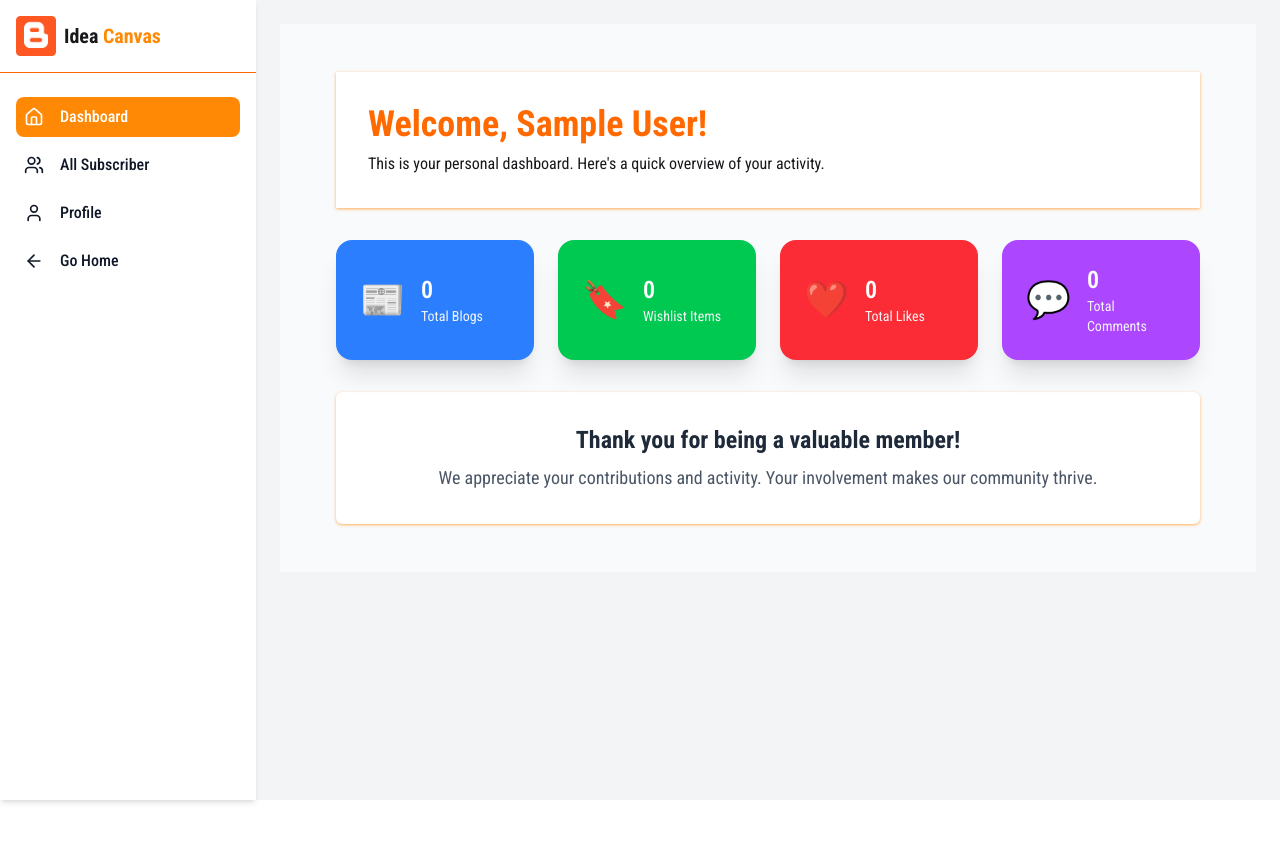
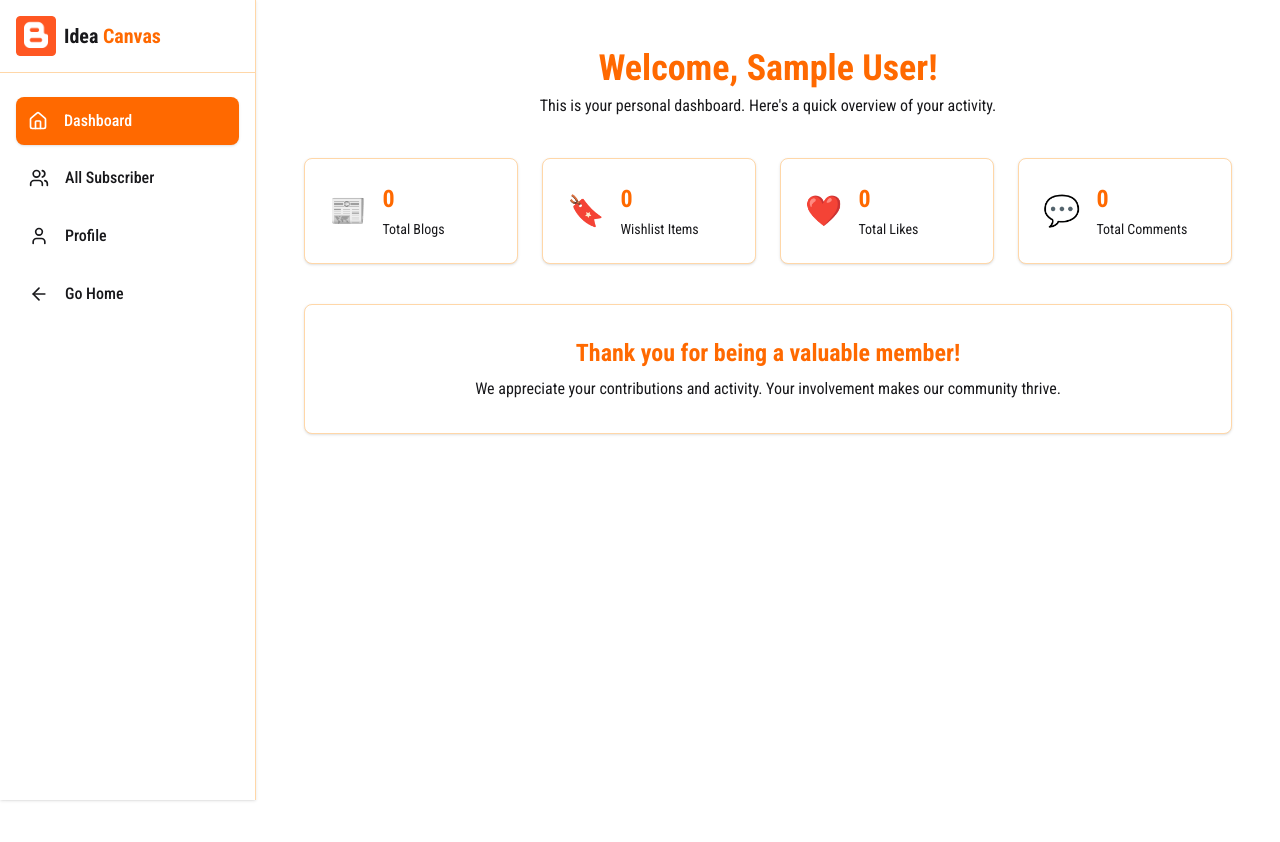
Before and after one commit to SohanurRahman007/assignment-11-idea-canvas-client-polishing, a React (Vite) app: page /dashboard in a window 1280 px wide. Shown: the top 842 px of the page. Before the commit the page ends 800 px from the top, so only its background shows below. Built offline with nearby package versions, Linux system fonts and the light colour scheme; no server answers; sample sign-in values are in the browser's storage.

Commit message:
dashboard theme is now perfect

```diff
--- a/src/components/Navbar/Navbar.jsx
+++ b/src/components/Navbar/Navbar.jsx
@@ -34,6 +34,7 @@ const Navbar = () => {
         await logOut();
         Swal.fire("Logged out!", "You have been logged out.", "success");
       } catch (error) {
+        console.log(error);
         Swal.fire("Error!", "Logout failed.", "error");
       }
     }
--- a/src/layout/Dashboard.jsx
+++ b/src/layout/Dashboard.jsx
@@ -1,28 +1,32 @@
 import React, { useContext, useEffect, useState } from "react";
 import { AuthContext } from "../provider/AuthProvider";
 import Loading from "../components/Loading/Loading";
+import { motion } from "framer-motion";
 
-// StatCard component for a clean, reusable UI element
-const StatCard = ({ title, value, icon, color }) => (
-  <div
-    className={`p-6 rounded-2xl shadow-xl flex flex-col sm:flex-row items-center gap-4 text-white transform transition-transform hover:scale-105 duration-300 cursor-pointer ${color}`}
+// StatCard component matching your RecentBlogs design
+const StatCard = ({ title, value, icon, delay }) => (
+  <motion.div
+    initial={{ opacity: 0, y: 30 }}
+    animate={{ opacity: 1, y: 0 }}
+    transition={{ delay: delay, duration: 0.5 }}
+    whileHover={{ scale: 1.02 }}
+    className="card bg-base-100 shadow-sm border border-orange-200 transition-all duration-300 hover:shadow-sm group p-6"
   >
-    <div className="text-4xl text-white">{icon}</div>
-    <div>
-      <h3 className="text-2xl font-semibold text-white">{value}</h3>
-      <p className="text-gray-100 text-sm">{title}</p>
+    <div className="flex flex-col sm:flex-row items-center gap-4 text-center sm:text-left">
+      <div className="text-3xl text-orange-500 transform transition-transform duration-300 group-hover:scale-110">
+        {icon}
+      </div>
+      <div>
+        <h3 className="text-2xl font-bold text-orange-500">{value}</h3>
+        <p className="text-base-content text-sm mt-1">{title}</p>
+      </div>
     </div>
-  </div>
+  </motion.div>
 );
 
 const Dashboard = () => {
-  // Get the user from your authentication context
   const { user } = useContext(AuthContext);
-
-  // State to manage loading status
   const [isLoading, setIsLoading] = useState(true);
-
-  // State to hold the dashboard data, initialized with zeros
   const [dashboardData, setDashboardData] = useState({
     totalBlogs: 0,
     totalWishlist: 0,
@@ -31,32 +35,24 @@ const Dashboard = () => {
   });
 
   useEffect(() => {
-    // Asynchronous function to fetch all data from the API
     const fetchDashboardData = async () => {
       setIsLoading(true);
       try {
-        // Fetch total blogs count
         const blogsCountRes = await fetch(
           "https://b11a11-server-side-sohanpk24.vercel.app/blogs/count"
         );
         const blogsCountData = await blogsCountRes.json();
 
-        // Fetch total likes count
         const likesCountRes = await fetch(
           "https://b11a11-server-side-sohanpk24.vercel.app/likes/count"
         );
         const likesCountData = await likesCountRes.json();
 
-        // Fetch total comments count
         const commentsCountRes = await fetch(
           "https://b11a11-server-side-sohanpk24.vercel.app/comments/count"
         );
         const commentsCountData = await commentsCountRes.json();
 
-        console.log("comment", commentsCountData);
-
-        // Fetch wishlist items for the current user
-        // Ensure the user object exists and has an email before fetching
         let wishlistData = [];
         if (user?.email) {
           const wishlistRes = await fetch(
@@ -65,7 +61,6 @@ const Dashboard = () => {
           wishlistData = await wishlistRes.json();
         }
 
-        // Update the state with the fetched data
         setDashboardData({
           totalBlogs: blogsCountData.count,
           totalLikes: likesCountData.count,
@@ -85,57 +80,67 @@ const Dashboard = () => {
   if (isLoading) return <Loading />;
 
   return (
-    <div className="p-6 bg-gray-50  min-h-screen">
-      <div className="max-w-7xl mx-auto py-6 sm:px-6 lg:px-8">
-        {/* Dashboard Header */}
-        <div className="bg-white  rounded-md shadow-orange-300 shadow-sm p-8 mb-8">
-          <h1 className="text-2xl md:text-3xl lg:text-4xl font-bold text-orange-500 mb-2">
+    <div className="p-6 bg-base-100 min-h-screen">
+      <div className="max-w-7xl mx-auto">
+        {/* Dashboard Header - Matching RecentBlogs header style */}
+        <motion.div
+          initial={{ opacity: 0, y: 20 }}
+          animate={{ opacity: 1, y: 0 }}
+          transition={{ duration: 0.5 }}
+          className="text-center mb-10"
+        >
+          <h1 className="text-2xl md:text-3xl lg:text-4xl font-bold text-orange-500">
             Welcome, {user?.displayName || "User"}!
           </h1>
-          <p className="text-base-content">
+          <p className="text-base-content mt-1.5 max-w-2xl mx-auto">
             This is your personal dashboard. Here's a quick overview of your
             activity.
           </p>
-        </div>
+        </motion.div>
 
-        {/* Dashboard Stats Grid */}
-        <div className="grid grid-cols-1 sm:grid-cols-2 lg:grid-cols-4 gap-6 mb-8">
+        {/* Dashboard Stats Grid - Same grid as RecentBlogs */}
+        <div className="grid sm:grid-cols-2 lg:grid-cols-4 gap-6 mb-10">
           <StatCard
             title="Total Blogs"
             value={dashboardData.totalBlogs}
             icon="📰"
-            color="bg-blue-500"
+            delay={0.1}
           />
           <StatCard
             title="Wishlist Items"
             value={dashboardData.totalWishlist}
             icon="🔖"
-            color="bg-green-500"
+            delay={0.2}
           />
           <StatCard
             title="Total Likes"
             value={dashboardData.totalLikes}
             icon="❤️"
-            color="bg-red-500"
+            delay={0.3}
           />
           <StatCard
             title="Total Comments"
             value={dashboardData.totalComments}
             icon="💬"
-            color="bg-purple-500"
+            delay={0.4}
           />
         </div>
 
-        {/* Thank You Message Section */}
-        <div className="bg-white rounded-md shadow-orange-300 shadow-sm p-8 text-center">
-          <h2 className="text-2xl font-bold text-gray-800 mb-2">
+        {/* Thank You Message Section - Matching card style */}
+        <motion.div
+          initial={{ opacity: 0, y: 20 }}
+          animate={{ opacity: 1, y: 0 }}
+          transition={{ delay: 0.5, duration: 0.5 }}
+          className="card bg-base-100 shadow-sm border border-orange-200 p-8 text-center"
+        >
+          <h2 className="text-2xl font-bold text-orange-500 mb-2">
             Thank you for being a valuable member!
           </h2>
-          <p className="text-lg text-gray-600">
+          <p className="text-base-content">
             We appreciate your contributions and activity. Your involvement
             makes our community thrive.
           </p>
-        </div>
+        </motion.div>
       </div>
     </div>
   );
--- a/src/layout/DashboardLayout.jsx
+++ b/src/layout/DashboardLayout.jsx
@@ -7,7 +7,6 @@ import { Helmet } from "react-helmet-async";
 const DashboardLayout = () => {
   const [isSidebarOpen, setIsSidebarOpen] = useState(false);
 
-  // A list of items for the sidebar navigation with updated icons
   const navItems = [
     { to: "/dashboard", icon: Home, name: "Dashboard" },
     { to: "/dashboard/allSubscribe", icon: Users, name: "All Subscriber" },
@@ -16,31 +15,33 @@ const DashboardLayout = () => {
   ];
 
   return (
-    <div className="flex min-h-screen bg-gray-100 text-base-content">
+    <div className="flex min-h-screen bg-base-100 text-base-content">
       <Helmet>
         <title>Dashboard | Idea Canvas</title>
       </Helmet>
-      {/* Sidebar with sticky position */}
+
+      {/* Sidebar with orange theme */}
       <aside
-        className={`w-64 bg-white shadow-md transition-transform duration-300 ease-in-out ${
+        className={`w-64 bg-base-100 shadow-sm border-r border-orange-200 transition-transform duration-300 ease-in-out ${
           isSidebarOpen ? "translate-x-0" : "-translate-x-full"
         } fixed inset-y-0 left-0 z-40 h-screen flex flex-col lg:translate-x-0`}
       >
-        <div className="flex items-center justify-between p-4 border-b border-orange-500">
+        <div className="flex items-center justify-between p-4 border-b border-orange-200">
           <Link to="/" className="flex items-center gap-2">
             <img src={logo} alt="Logo" className="w-10 h-10 rounded-sm" />
             <span className="text-xl font-bold text-base-content">
-              Idea <span className="text-orange-400">Canvas</span>
+              Idea <span className="text-orange-500">Canvas</span>
             </span>
           </Link>
           <button
             onClick={() => setIsSidebarOpen(false)}
-            className="lg:hidden text-base-content"
+            className="lg:hidden text-base-content hover:text-orange-500 transition-colors"
           >
             <X size={24} />
           </button>
         </div>
-        <nav className="flex-1 px-4 py-6 space-y-2 text-base-content">
+
+        <nav className="flex-1 px-4 py-6 space-y-2">
           {navItems.map((item) => (
             <NavLink
               key={item.name}
@@ -48,15 +49,18 @@ const DashboardLayout = () => {
               onClick={() => setIsSidebarOpen(false)}
               end={item.to === "/dashboard"}
               className={({ isActive }) =>
-                `flex items-center gap-4 p-2 rounded-lg transition-colors duration-200 text-base-content
+                `flex items-center gap-4 p-3 rounded-lg transition-all duration-200 group
                 ${
                   isActive
-                    ? "bg-orange-400 text-white"
-                    : "text-gray-900 hover:bg-gray-200"
+                    ? "bg-orange-500 text-white shadow-sm"
+                    : "text-base-content hover:bg-orange-50 hover:text-orange-500 border border-transparent hover:border-orange-200"
                 }`
               }
             >
-              <item.icon size={20} />
+              <item.icon
+                size={20}
+                className="group-hover:scale-110 transition-transform"
+              />
               <span className="font-medium">{item.name}</span>
             </NavLink>
           ))}
@@ -65,20 +69,20 @@ const DashboardLayout = () => {
 
       {/* Main content area */}
       <div className="flex-1 flex flex-col overflow-hidden lg:ml-64">
-        {/* Mobile header with menu button */}
-        <header className="bg-white p-4 shadow-sm lg:hidden flex items-center justify-between">
+        {/* Mobile header */}
+        <header className="bg-base-100 p-4 shadow-sm lg:hidden flex items-center justify-between border-b border-orange-200">
           <button
             onClick={() => setIsSidebarOpen(true)}
-            className="text-base-content"
+            className="text-base-content hover:text-orange-500 transition-colors"
           >
             <Menu size={24} />
           </button>
-          <span className="text-xl font-bold text-orange-400">Dashboard</span>
-          <div className="w-6"></div> {/* Spacer for alignment */}
+          <span className="text-xl font-bold text-orange-500">Dashboard</span>
+          <div className="w-6"></div>
         </header>
 
-        {/* This is where the specific dashboard page content will be rendered */}
-        <main className="flex-1 p-6 overflow-x-hidden overflow-y-auto">
+        {/* Main content */}
+        <main className="flex-1 p-6 overflow-x-hidden overflow-y-auto bg-base-100">
           <Outlet />
         </main>
       </div>
```
